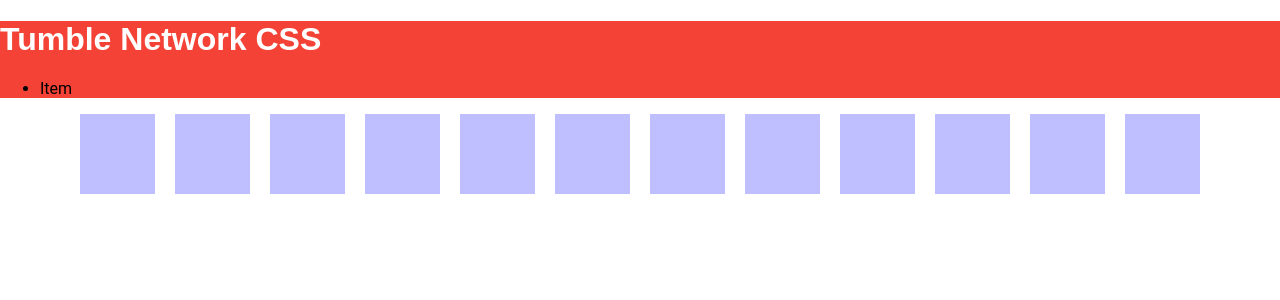
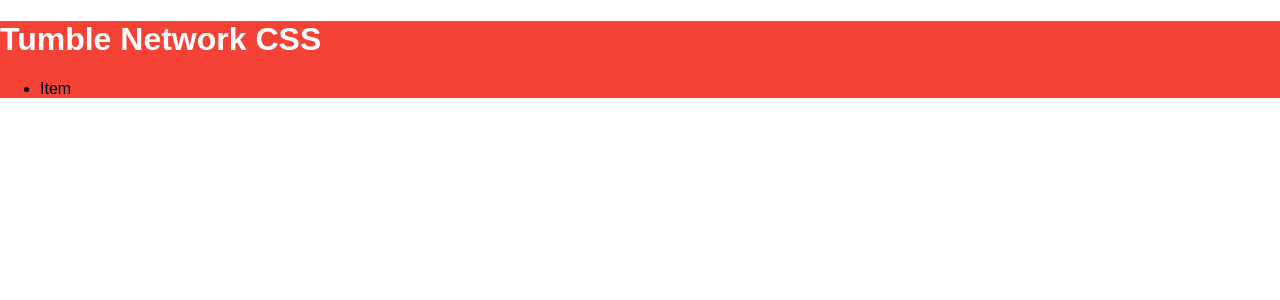
Before and after one commit to tumblenet/tumblenet-css, a Jekyll site: the page built from index.html, in a window 1280 px wide. Shown: the top 300 px of the page. Built offline with Jekyll 4.4.1, drawn with Linux system fonts in a browser that asks for light colours.

Commit message:
Update tumblenet.min.html

```diff
--- a/css/tumblenet.min.html
+++ b/css/tumblenet.min.html
@@ -1,57 +1,18 @@
 ---
 permalink: /css/tumblenet.min.css
 ---
+/* MOBILE: */
 
-html {
-  box-sizing: border-box;
+//TABLET
+@media only screen and (min-width: 600px) {
+
+}
+//DESKTOP
+@media only screen and (min-width: 768px) {
+
 }
 
-*,
-*:before,
-*:after {
-  box-sizing: inherit;
-}
-
-.tn-container {
-  max-width: 1140px;
-  margin-right: auto;
-  margin-left: auto;
-}
-
-{% for i in (1..12) %}
-//{{ i }} COLLUM GRID
-.tn-grid-{{ i }} .tn-grid-item {
-  width: {{ 100 devided_by:i }};
-  float: left;
-}
-.tn-grid-{{ i }}:after {
-  display: table;
-  clear: both;
-  content: '';
-}
-.tn-grid-item:nth-child({{ i }}n+{{ i }}) {
-  margin-right: 0;
-  float: right;
-}
-{% endfor %}
-
-.tn-grid-item {
-  width: calc((100% - 20px * 2) / 3);
-  /* other properties */
-}
-.tn-grid-item:last-child {
-  margin-right: 0;
-  float: right;
-}
-.column {
-  width: calc((100% - 20px * 12) / 12);
-  height: 80px;
-  margin-right: 10px;
-  margin-left: 10px;
-  background: rgba(0, 0, 255, 0.25);
-  float: left;
-}
-
+//global
 html {
  font-family: 'Roboto', sans-serif;
  }
```
